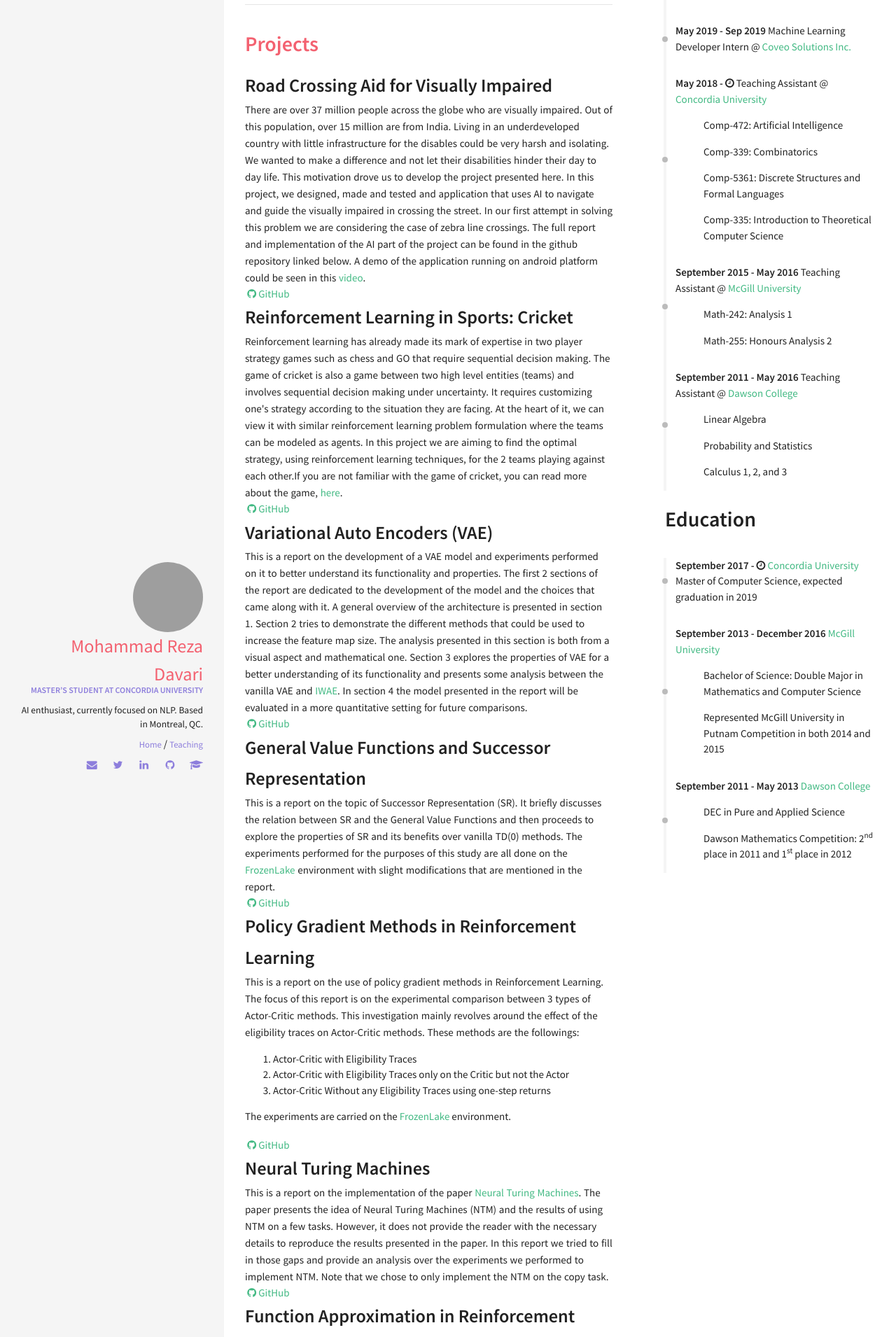
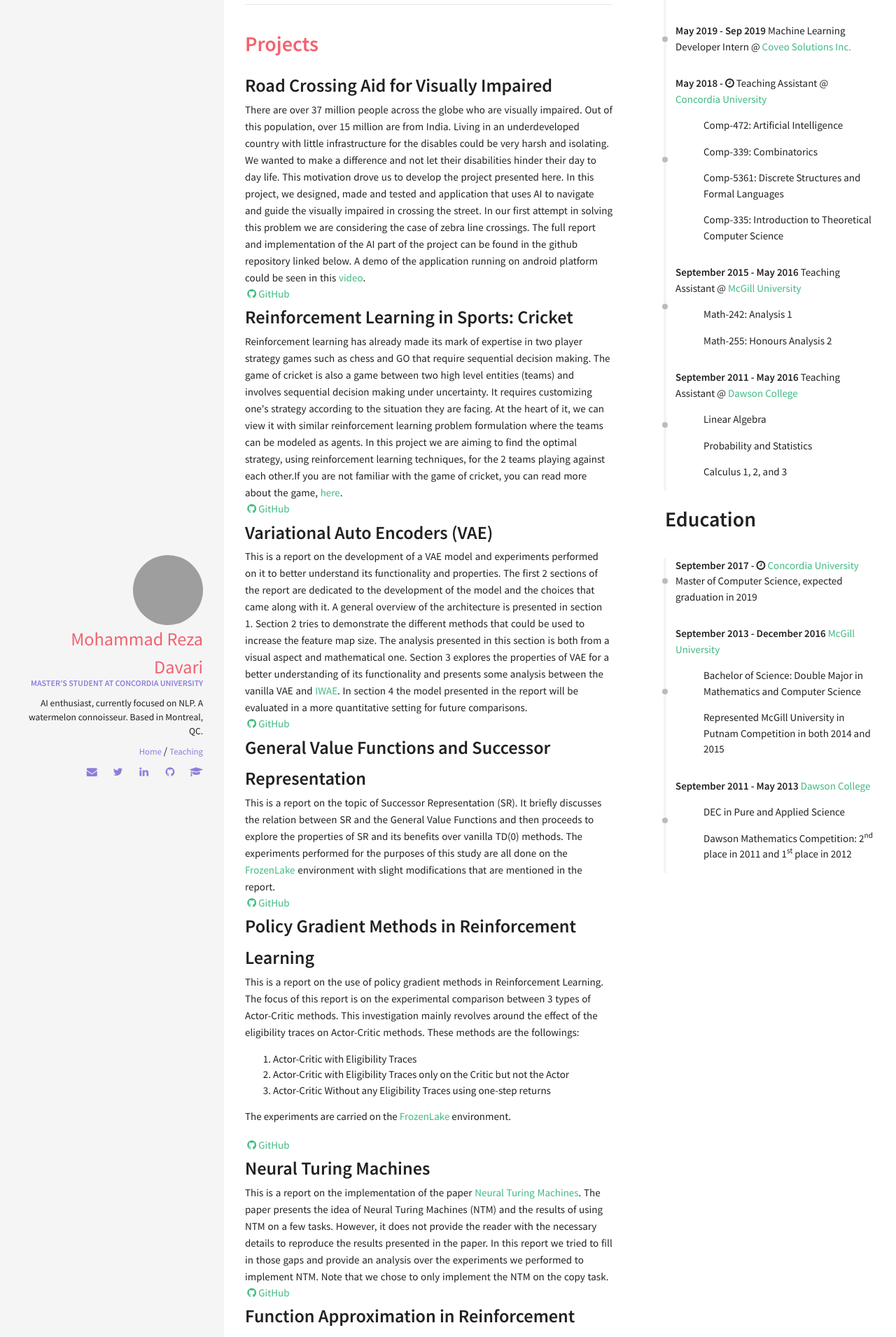
Before and after one commit to rezazzr/davari.io, a Jekyll site: the page built from index.html, in a window 1280 px wide. Shown: the part 566-2476 px from the top of the page at 70% size. Built offline with Jekyll 4.4.1, drawn with Linux system fonts in a browser that asks for light colours; nearby versions of some CDN libraries.

Commit message:
updated bio

```diff
--- a/_config.yml
+++ b/_config.yml
@@ -36,7 +36,7 @@ owner:
   name: Mohammad Reza Davari
   avatar: Reza.jpg
   job: "Master’s Student at Concordia University"
-  bio: "AI enthusiast, currently focused on NLP. Based in Montreal, QC."
+  bio: "AI enthusiast, currently focused on NLP. A watermelon connoisseur. Based in Montreal, QC."
   email: mohammadreza.davari@mail.concordia.ca
   disqus-shortname:
   twitter: davari_reza #username
```
